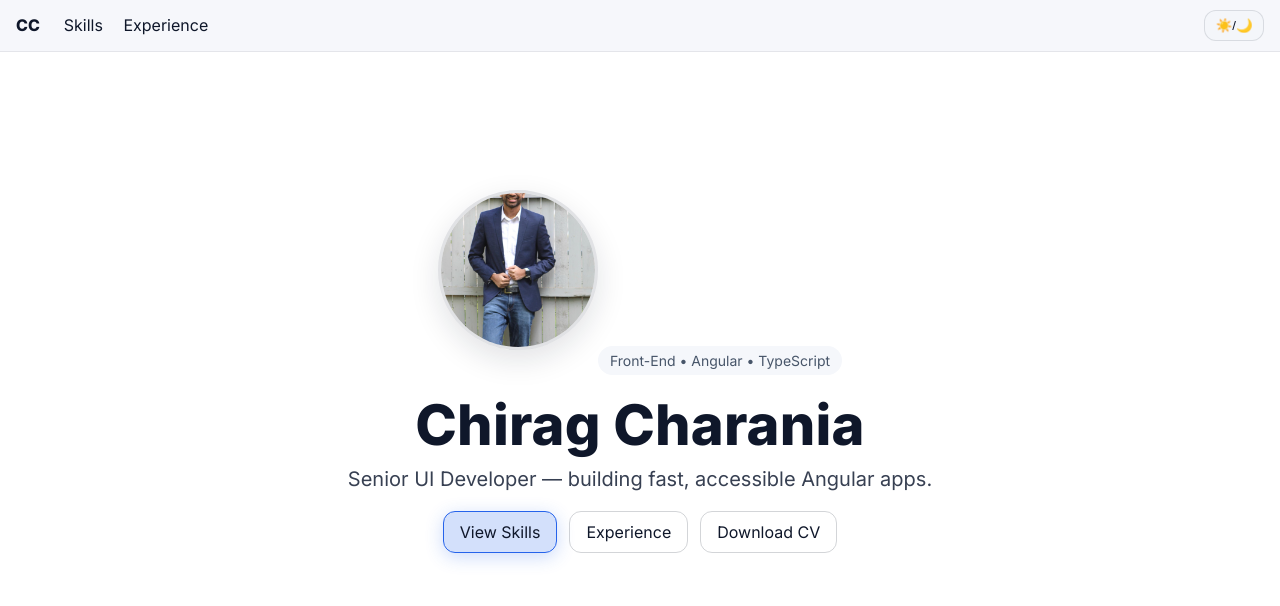
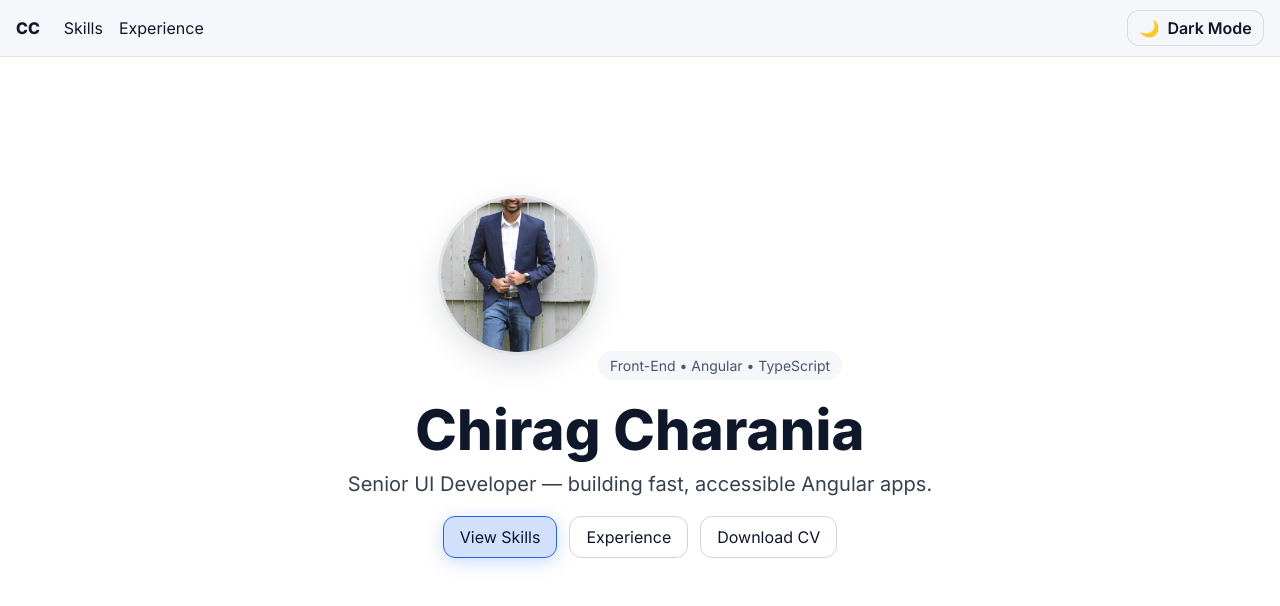
Before and after one commit to chiragcharania/chirag-portfolio, an Angular app: page / in a window 1280 px wide. Shown: the top 606 px of the page. Built offline with nearby package versions, Linux system fonts and the light colour scheme.

Commit message:
Updated light/dark mode style

```diff
--- a/src/app/app.component.html
+++ b/src/app/app.component.html
@@ -1,24 +1,18 @@
 <header class="topbar">
   <nav class="nav" role="navigation" aria-label="Primary">
     <a routerLink="/" class="brand" routerLinkActive="active" [routerLinkActiveOptions]="{ exact: true }"
-      #homeRla="routerLinkActive" [attr.aria-current]="homeRla.isActive ? 'page' : null">
-      CC
-    </a>
+      #homeRla="routerLinkActive" [attr.aria-current]="homeRla.isActive ? 'page' : null">CC</a>
     <div class="links">
       <a routerLink="/skills" routerLinkActive="active" #skillsRla="routerLinkActive"
-        [attr.aria-current]="skillsRla.isActive ? 'page' : null">
-        Skills
-      </a>
+        [attr.aria-current]="skillsRla.isActive ? 'page' : null">Skills</a>
       <a routerLink="/experience" routerLinkActive="active" #expRla="routerLinkActive"
-        [attr.aria-current]="expRla.isActive ? 'page' : null">
-        Experience
-      </a>
+        [attr.aria-current]="expRla.isActive ? 'page' : null">Experience</a>
     </div>
   </nav>
 
-
-  <button class="theme-toggle" (click)="toggleTheme()" aria-label="Toggle theme">
-    <span>☀️/🌙</span>
+  <button class="theme-toggle" (click)="toggleTheme()" [attr.aria-label]="themeLabel" type="button">
+    <span class="icon" aria-hidden="true">{{ themeIcon }}</span>
+    <span class="label">{{ themeLabel }}</span>
   </button>
 </header>
 
--- a/src/app/app.component.scss
+++ b/src/app/app.component.scss
@@ -293,3 +293,19 @@
 .links a.active::after {
   background: color-mix(in oklab, var(--accent) 85%, white);
 }
+
+.theme-toggle {
+  display: inline-flex;
+  align-items: center;
+  gap: .5rem;
+  padding: .45rem .7rem;
+  font: inherit;
+}
+
+.theme-toggle .icon {
+  line-height: 1;
+}
+
+.theme-toggle .label {
+  font-weight: 600;
+}
--- a/src/app/app.component.ts
+++ b/src/app/app.component.ts
@@ -10,7 +10,18 @@ import { RouterOutlet, RouterLink, RouterLinkActive } from '@angular/router';
   styleUrls: ['./app.component.scss'],
 })
 export class AppComponent {
+  // read initial theme from <html data-theme="...">
   theme = (document.documentElement.getAttribute('data-theme') || 'light') as 'light' | 'dark';
+
+  // Label shows the action (what will happen on click)
+  get themeLabel(): string {
+    return this.theme === 'light' ? 'Dark Mode' : 'Light Mode';
+  }
+
+  // Optional icon alongside text
+  get themeIcon(): string {
+    return this.theme === 'light' ? '🌙' : '☀️';
+  }
 
   toggleTheme() {
     const next = this.theme === 'light' ? 'dark' : 'light';
```
